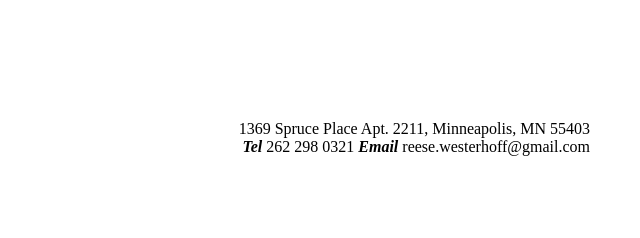
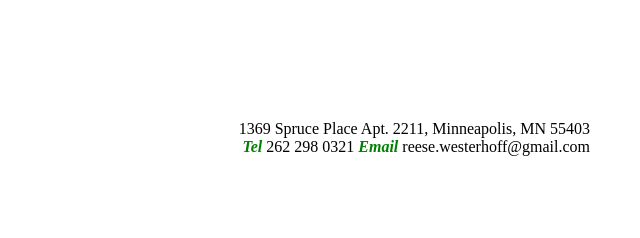
Before and after one commit to reesewesterhoff/reesewesterhoffresume, a plain HTML site: page index.html in a window 1280 px wide. Shown: the top 238 px of the page, 607-1247 px from the left. Drawn offline with Linux system fonts and the light colour scheme.

Commit message:
font change, strong = green

```diff
--- a/style.css
+++ b/style.css
@@ -1,4 +1,4 @@
-h1 {
+h1, strong {
   color: green;
   margin: 0;
 }
@@ -23,5 +23,5 @@ h2 {
 }
 
 h1, h2, h3, h4, ul, li, p {
-  font-family: alegreya;
+  font-family: Alegreya Sans SC;
 }
```
